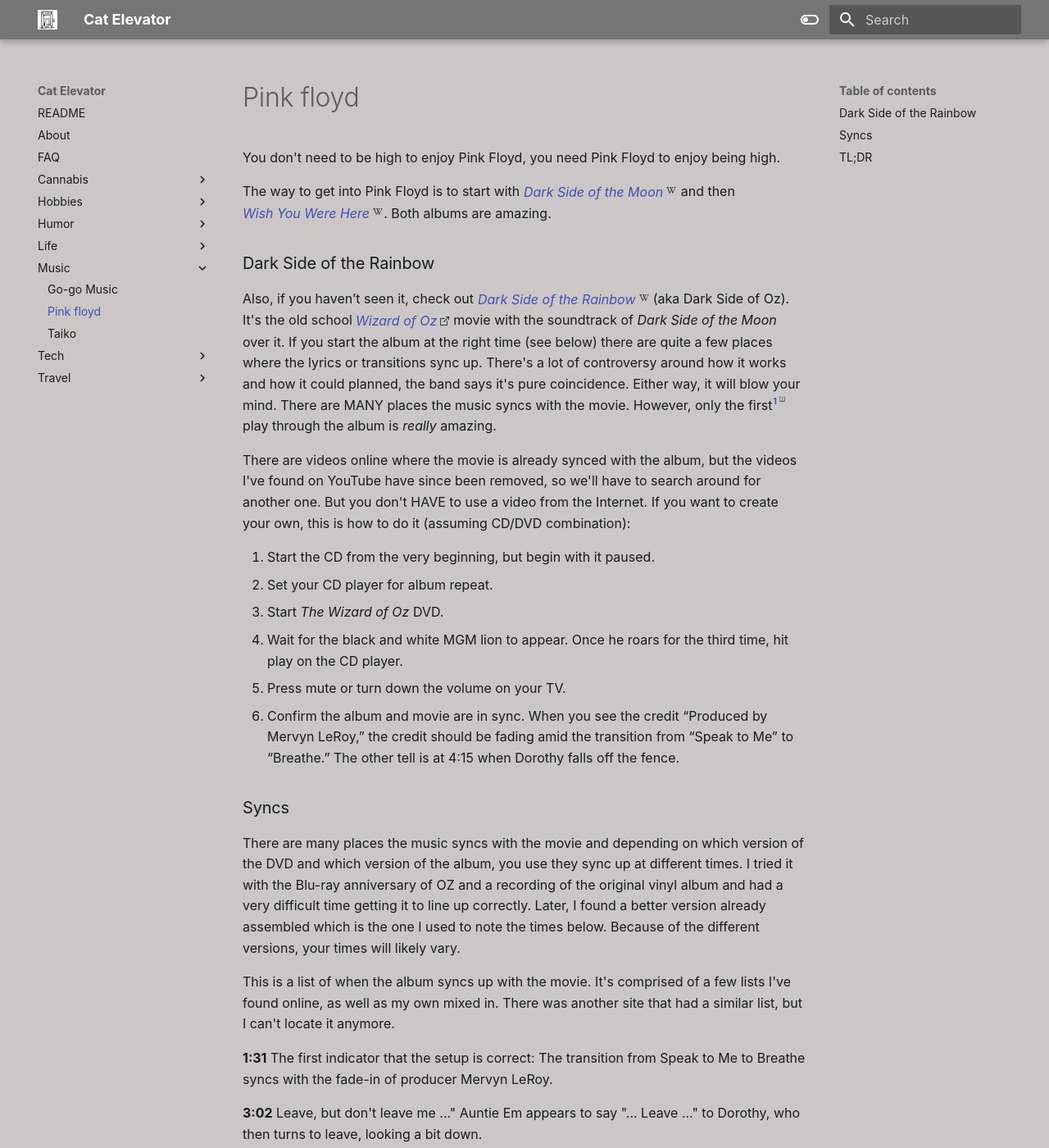
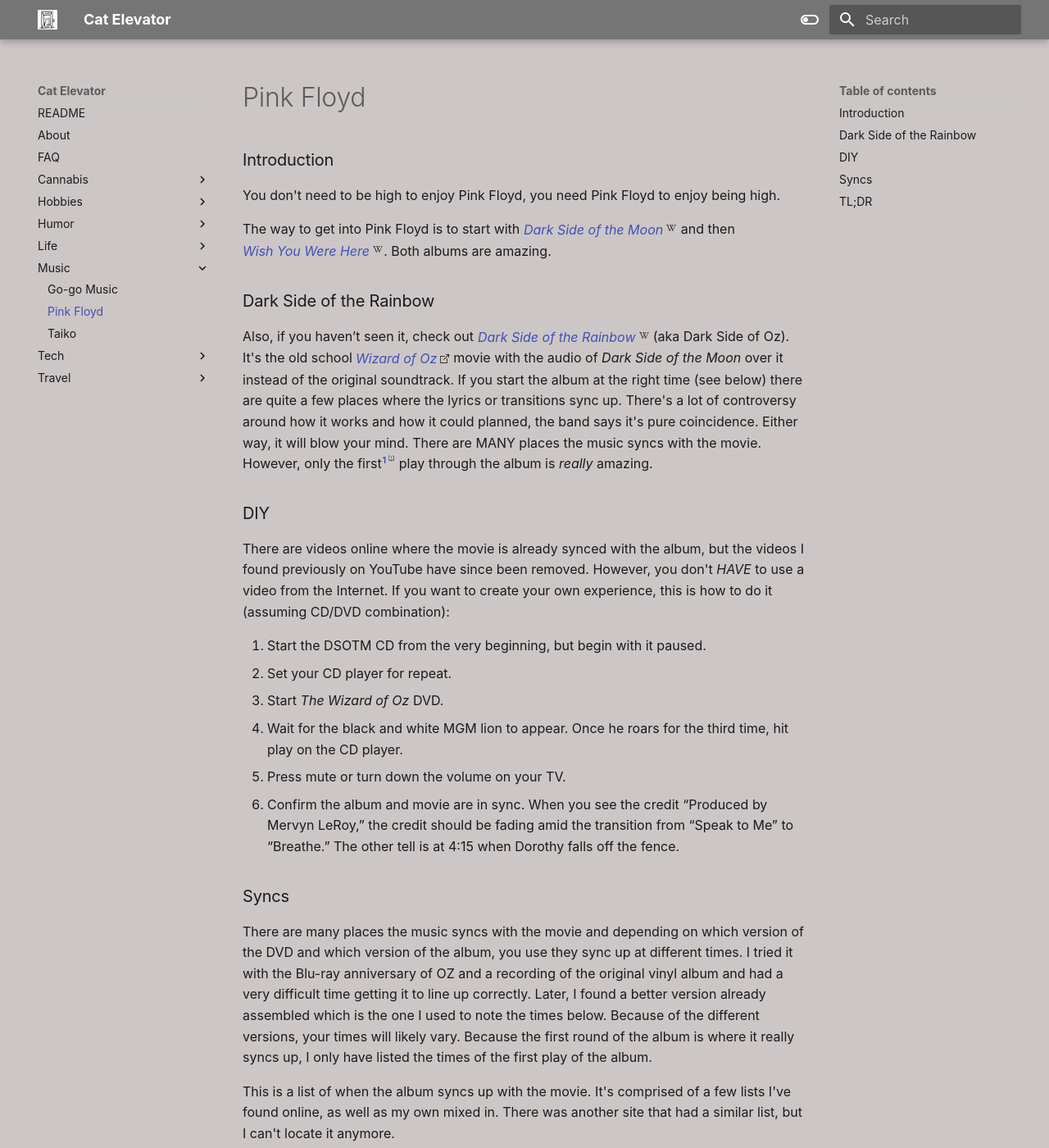
Before and after one commit to los7key/garden, an MkDocs documentation site: the page built from docs/music/pink-floyd.md, in a window 1280 px wide and 1400 px high. Shown: the whole window at 82% size. Built offline with MkDocs 1.6.1 and Material for MkDocs 9.7.7, drawn with Linux system fonts in a browser that asks for light colours; some web fonts are replaced; some of the changed text lies outside the part shown.

Commit message:
DSOTM Updates

```diff
--- a/docs/music/pink-floyd.md
+++ b/docs/music/pink-floyd.md
@@ -1,15 +1,25 @@
+---
+layout: post
+title: Pink Floyd
+description: Pink Floyd
+date: N/A
+Last Updated: 2023-03-12
+---
+## Introduction
+
 You don't need to be high to enjoy Pink Floyd, you need Pink Floyd to enjoy being high.
 
 The way to get into Pink Floyd is to start with _<a href="https://en.wikipedia.org/wiki/The_Dark_Side_of_the_Moon" class="hvr-wobble-skew">Dark Side of the Moon</a>_ and then _<a href="https://en.wikipedia.org/wiki/Wish_You_Were_Here_(Pink_Floyd_album)" class="hvr-wobble-skew">Wish You Were Here</a>_.  Both albums are amazing.
 
 ## Dark Side of the Rainbow
 
-Also, if you haven’t seen it, check out _<a href="https://en.wikipedia.org/wiki/The_Dark_Side_of_the_Rainbow" class="hvr-wobble-skew">Dark Side of the Rainbow</a>_ (aka Dark Side of Oz).  It's the old school _<a href="https://www.imdb.com/title/tt0032138/" class="hvr-wobble-skew">Wizard of Oz</a>_ movie with the soundtrack of _Dark Side of the Moon_ over it.  If you start the album at the right time (see below) there are quite a few places where the lyrics or transitions sync up.  There's a lot of controversy around how it works and how it could planned, the band says it's pure coincidence.  Either way, it will blow your mind.  There are MANY places the music syncs with the movie.  However, only the first[^1] play through the album is *really* amazing.
+Also, if you haven’t seen it, check out _<a href="https://en.wikipedia.org/wiki/The_Dark_Side_of_the_Rainbow" class="hvr-wobble-skew">Dark Side of the Rainbow</a>_ (aka Dark Side of Oz).  It's the old school _<a href="https://www.imdb.com/title/tt0032138/" class="hvr-wobble-skew">Wizard of Oz</a>_ movie with the audio of _Dark Side of the Moon_ over it instead of the original soundtrack.  If you start the album at the right time (see below) there are quite a few places where the lyrics or transitions sync up.  There's a lot of controversy around how it works and how it could planned, the band says it's pure coincidence.  Either way, it will blow your mind.  There are MANY places the music syncs with the movie.  However, only the first[^1] play through the album is *really* amazing.
 
-There are videos online where the movie is already synced with the album, but the videos I've found on YouTube have since been removed, so we'll have to search around for another one.  But you don't HAVE to use a video from the Internet.  If you want to create your own, this is how to do it (assuming CD/DVD combination):
+## DIY
+There are videos online where the movie is already synced with the album, but the videos I found previously on YouTube have since been removed.  However, you don't _HAVE_ to use a video from the Internet.  If you want to create your own experience, this is how to do it (assuming CD/DVD combination):
 
-1. Start the CD from the very beginning, but begin with it paused.
-2. Set your CD player for album repeat.
+1. Start the DSOTM CD from the very beginning, but begin with it paused.
+2. Set your CD player for repeat.
 3. Start _The Wizard of Oz_ DVD.
 4. Wait for the black and white MGM lion to appear. Once he roars for the third time, hit play on the CD player.
 5. Press mute or turn down the volume on your TV.
@@ -17,7 +27,7 @@
 
 ## Syncs
 
-There are many places the music syncs with the movie and depending on which version of the DVD and which version of the album, you use they sync up at different times. I tried it with the Blu-ray anniversary of OZ and a recording of the original vinyl album and had a very difficult time getting it to line up correctly.  Later, I found a better version already assembled which is the one I used to note the times below.  Because of the different versions, your times will likely vary.
+There are many places the music syncs with the movie and depending on which version of the DVD and which version of the album, you use they sync up at different times. I tried it with the Blu-ray anniversary of OZ and a recording of the original vinyl album and had a very difficult time getting it to line up correctly.  Later, I found a better version already assembled which is the one I used to note the times below.  Because of the different versions, your times will likely vary.  Because the first round of the album is where it really syncs up, I only have listed the times of the first play of the album.
 
 This is a list of when the album syncs up with the movie.  It's comprised of a few lists I've found online, as well as my own mixed in.  There was another site that had a similar list, but I can't locate it anymore.
 
@@ -143,6 +153,6 @@
 Dorothy listens for a heartbeat (or lack thereof) in the Tin Woodsman's chest, and we hear that very sound in DSOTM.
 
 ## TL;DR
-When synced correctly, there are a significant number of coincidences between _Dark Side of the Moon_ and _The Wizard of Oz_. However, members of Pink Floyd and others involved in creating the album have denied that these coincidences are intentional.  Either way, it's still fun to watch and you almost forget that it's not the actual soundtrack of the film.
+When synced correctly, there are a significant number of coincidences between _Dark Side of the Moon_ and _The Wizard of Oz_. However, members of Pink Floyd and others involved in creating the album have denied that these coincidences are intentional.  Regardless of whether it was by design or just a coincidence, it's still fun to watch and you almost forget that it's not the actual soundtrack of the film.
 
 [^1]: The album will play 3 times in the time of the movie.
```
